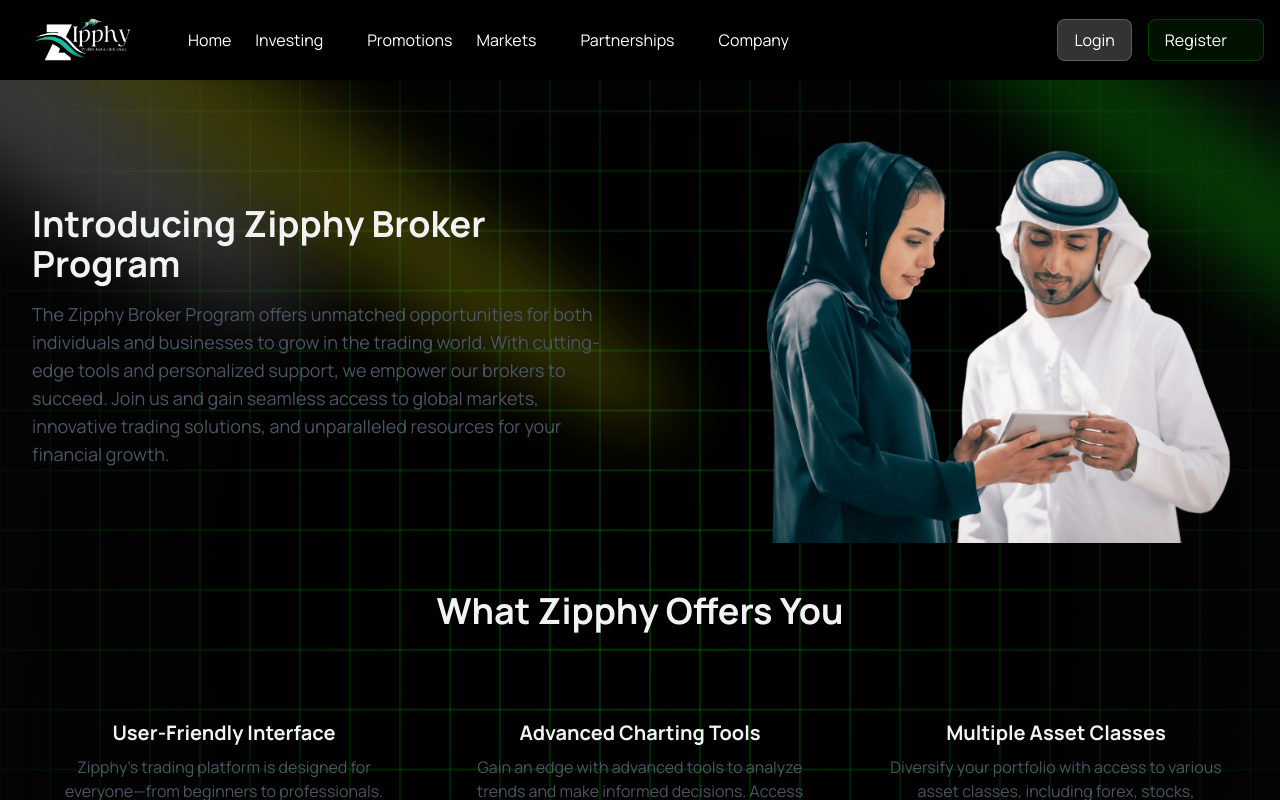
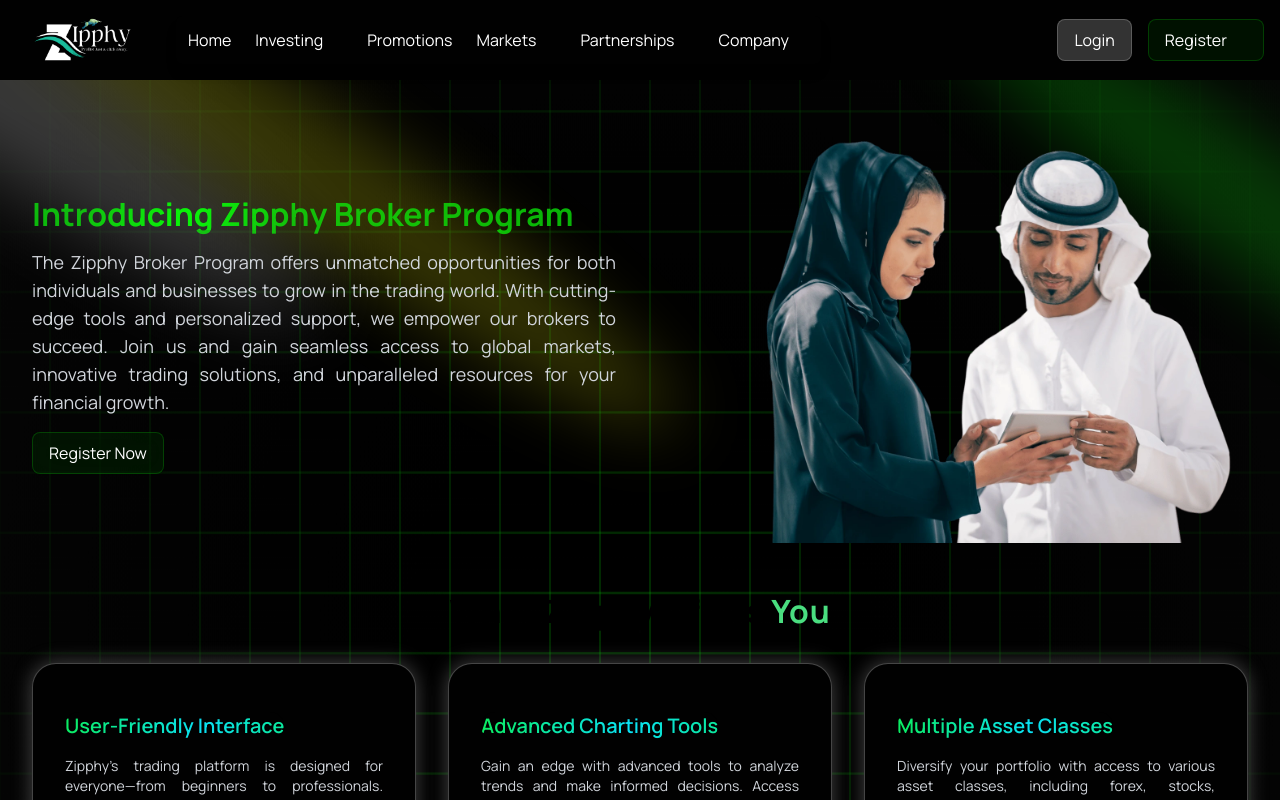
Before and after one commit to zafar-m3n/zipphy-new, a React (Vite) app: page /partnerships/introducing-broker in a window 1280 px wide. Shown: the top 800 px of the page. Built offline with nearby package versions, Linux system fonts and the light colour scheme; some icons are missing.

Commit message:
Introducing Broker

```diff
--- a/src/pages/partnerships/introducing-broker/index.jsx
+++ b/src/pages/partnerships/introducing-broker/index.jsx
@@ -2,24 +2,52 @@ import React, { useEffect } from "react";
 import Icon from "@/components/ui/Icon";
 import images from "@/assets";
 import { features } from "@/data/data";
+import AnimatedContent from "@/components/animated/AnimatedContent";
+import ShinyText from "@/components/animated/ShinyText";
+import TextGenerateEffect from "@/components/animated/TextGenerate";
+import SpotlightCard from "@/components/animated/SpotlightCard";
+import GradientText from "@/components/animated/GradientText";
+import useWidth from "@/hooks/useWidth";
 
 const Broker = () => {
+  const { width, breakpoints } = useWidth();
+  const isMobile = width < breakpoints.md;
+
   useEffect(() => {
     document.title = "Zipphy | Partnerships";
   }, []);
   return (
-    <>
-      <div className="container mx-auto px-4 py-8 space-y-12">
-        {/* Section 1: Introducing Zipphy Broker Program */}
+    <div className="container mx-auto px-4 py-8 space-y-12">
+      <AnimatedContent
+        distance={100}
+        direction="horizontal"
+        reverse={isMobile ? true : false}
+        config={{ tension: 50, friction: 25 }}
+        initialOpacity={0.0}
+        animateOpacity
+        scale={1.0}
+        threshold={0.1}
+      >
         <div className="flex flex-col md:flex-row items-center space-y-6 md:space-y-0 md:space-x-12">
-          <div className="md:w-1/2">
-            <h2 className="text-3xl md:text-4xl font-bold text-secondary">Introducing Zipphy Broker Program</h2>
-            <p className="text-gray-600 mt-4 md:text-lg">
+          <div className="md:w-1/2 space-y-4">
+            <ShinyText
+              text="Introducing Zipphy Broker Program"
+              textColor="#0bf40abb"
+              shineColor="#0bf40a"
+              className="text-2xl md:text-[2rem] font-bold"
+            />
+            <p className="text-gray-300 md:text-lg text-justify">
               The Zipphy Broker Program offers unmatched opportunities for both individuals and businesses to grow in
               the trading world. With cutting-edge tools and personalized support, we empower our brokers to succeed.
               Join us and gain seamless access to global markets, innovative trading solutions, and unparalleled
               resources for your financial growth.
             </p>
+            <button
+              onClick={() => window.open("https://app.zipphy.com/signup", "_blank")}
+              className="flex items-center space-x-1 border border-[#0bf40a33] px-4 py-2 rounded-lg text-white bg-[#0bf40a11] backdrop-blur-lg transition-all duration-300 hover:bg-[#0bf40a44] hover:shadow-[0_0_15px_#0bf40a] hover:border-[#0bf40a]"
+            >
+              <p>Register Now</p>
+            </button>
           </div>
           <div className="md:w-1/2">
             <img
@@ -29,23 +57,46 @@ const Broker = () => {
             />
           </div>
         </div>
+      </AnimatedContent>
+      <AnimatedContent
+        distance={100}
+        direction="horizontal"
+        reverse={isMobile ? false : true}
+        config={{ tension: 50, friction: 25 }}
+        initialOpacity={0.0}
+        animateOpacity
+        scale={1.0}
+        threshold={0.1}
+      >
         <div className="text-center">
-          <h2 className="text-3xl md:text-4xl font-bold text-secondary">What Zipphy Offers You</h2>
+          <TextGenerateEffect
+            className="text-center text-2xl md:text-[2rem] font-bold leading-tight tracking-tight text-white"
+            words="What Zipphy Offers You"
+            animated={false}
+          />
           <div className="grid grid-cols-1 md:grid-cols-3 gap-8 mt-8">
             {features.map((feature, index) => (
-              <div className="relative text-center p-6 rounded-lg shadow-lg" key={index}>
-                <div className="absolute inset-0 text-9xl font-bold text-accent -z-10 flex items-center justify-center">
-                  <Icon icon={feature.icon} />
+              <SpotlightCard borderColor="#93939377" className="relative">
+                <div className="relative flex flex-col space-y-4">
+                  <div className="absolute inset-0 flex items-center justify-center">
+                    <Icon icon={feature.icon} width={150} className="text-[#0bf40a] opacity-15" />
+                  </div>
+                  <GradientText
+                    colors={["#0bf40a", "#0ae0f4", "#0bf40a", "#0bf40a"]}
+                    animationSpeed={3}
+                    showBorder={false}
+                    className="!mx-0 text-xl font-semibold z-10"
+                  >
+                    {feature.title}
+                  </GradientText>
+                  <p className="text-sm text-gray-300 text-justify z-10">{feature.description}</p>
                 </div>
-                <h3 className="text-xl font-bold text-secondary mt-8">{feature.title}</h3>
-                <p className="text-gray-600 mt-2">{feature.description}</p>
-              </div>
+              </SpotlightCard>
             ))}
           </div>
         </div>
-      </div>
-      {/* <ContactForm /> */}
-    </>
+      </AnimatedContent>
+    </div>
   );
 };
 
```
